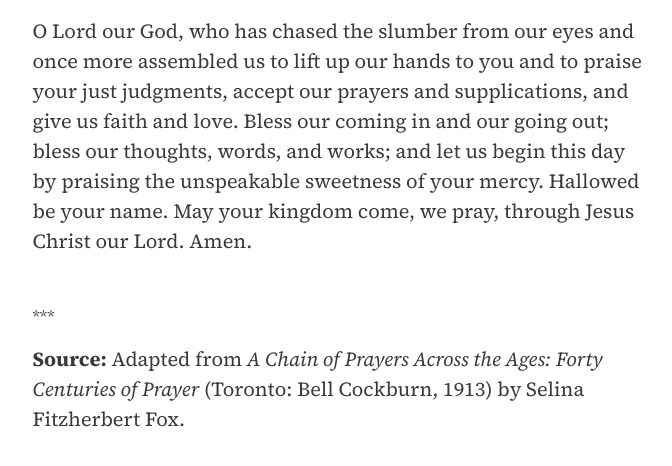
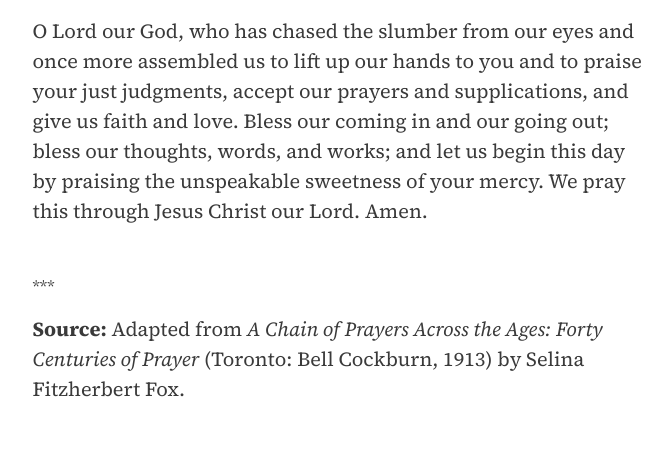
Before and after one commit to ryanwentzel/collectedprayers, a Jekyll site: the page built from collections/_prayers/early-church/2025-03-22-greek-liturgy-chased-slumber-from-eyes.md, in a window 1280 px wide and 900 px high, scrolled down 701 px, cut to the strip 243-709 px from the top of the window. Shown: the whole strip, without its empty margins (299-971 px from the left). Built offline with Jekyll 4.4.1, drawn with Linux system fonts in a browser that asks for light colours.

Commit message:
Update 2025-03-22-greek-liturgy-chased-slumber-from-eyes.md

```diff
--- a/collections/_prayers/early-church/2025-03-22-greek-liturgy-chased-slumber-from-eyes.md
+++ b/collections/_prayers/early-church/2025-03-22-greek-liturgy-chased-slumber-from-eyes.md
@@ -14,4 +14,4 @@ img:
     alt: Painting by Winslow Homer
     caption: Winslow Homer, <cite>Landscape with Deer in a Morning Haze</cite>, 1892
 ---
-O Lord our God, who has chased the slumber from our eyes and once more assembled us to lift up our hands to you and to praise your just judgments, accept our prayers and supplications, and give us faith and love. Bless our coming in and our going out; bless our thoughts, words, and works; and let us begin this day by praising the unspeakable sweetness of your mercy. Hallowed be your name. May your kingdom come, we pray, through Jesus Christ our Lord. Amen.
+O Lord our God, who has chased the slumber from our eyes and once more assembled us to lift up our hands to you and to praise your just judgments, accept our prayers and supplications, and give us faith and love. Bless our coming in and our going out; bless our thoughts, words, and works; and let us begin this day by praising the unspeakable sweetness of your mercy. We pray this through Jesus Christ our Lord. Amen.
```
